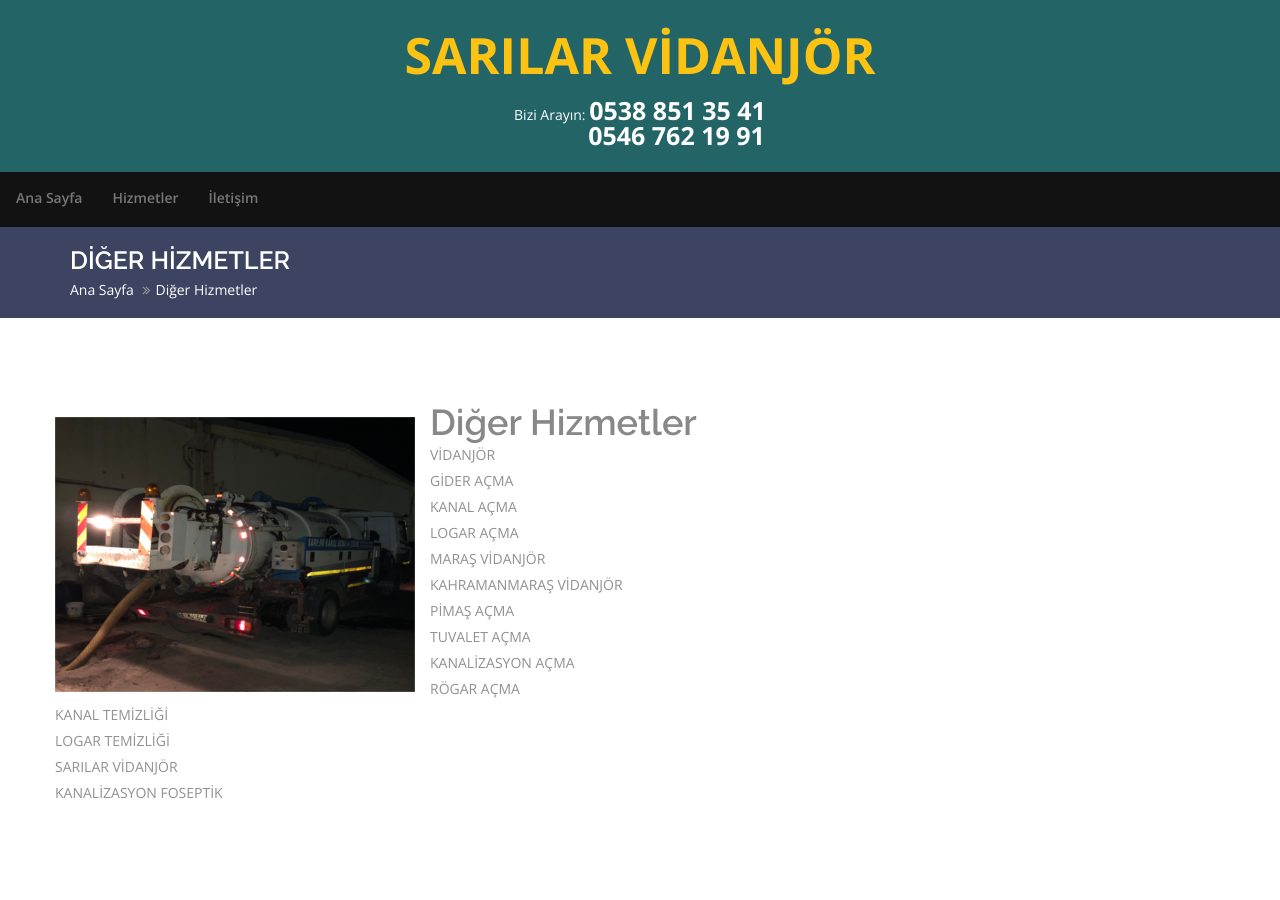
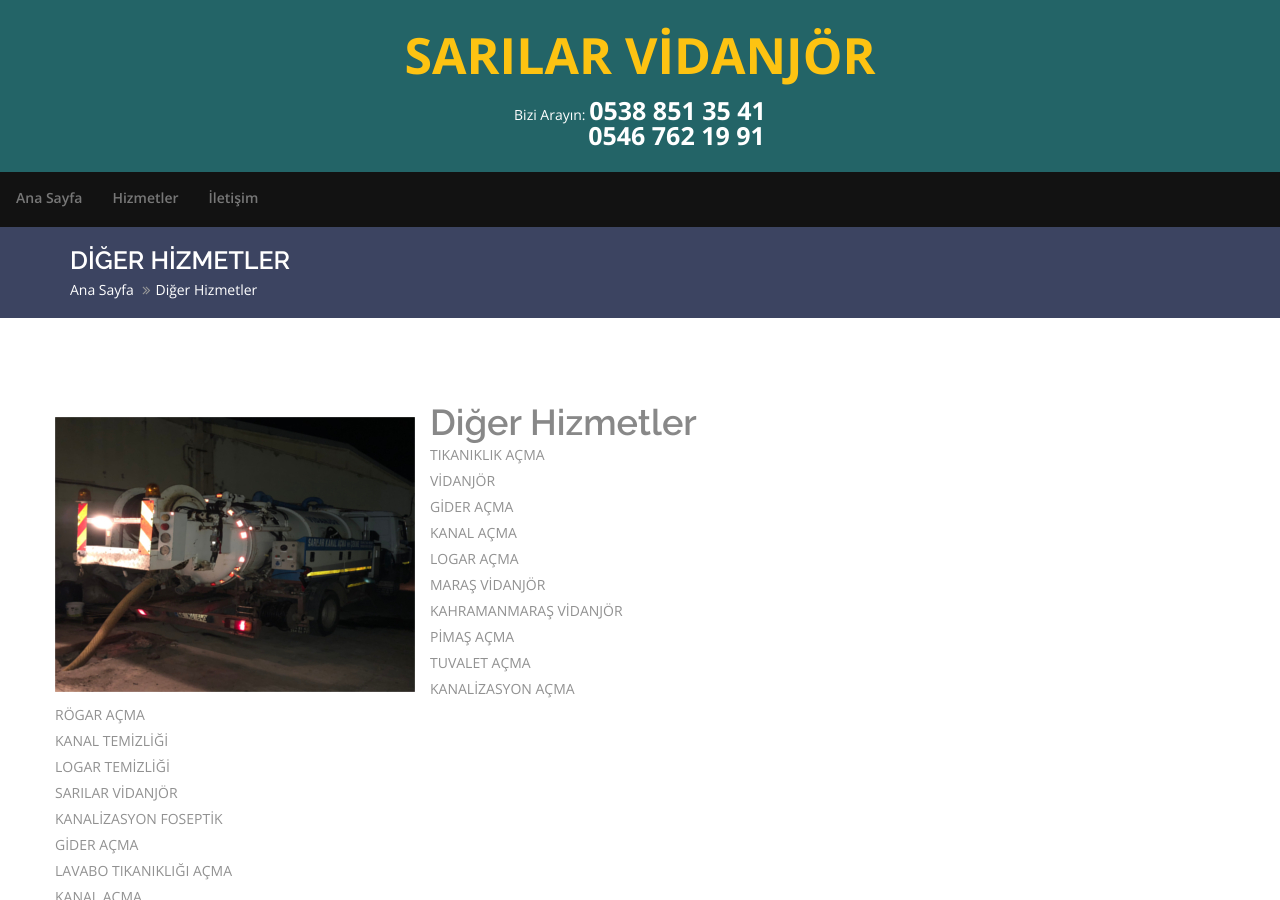
Before and after one commit to abbassarisg/abbassarisg.github.io, a Jekyll site: the page built from diger_hizmetler.md, in a window 1280 px wide and 900 px high. Built offline with Jekyll 4.4.1, drawn with Linux system fonts in a browser that asks for light colours; nearby versions of some CDN libraries; library files that are not in the unit come from our copies.

Commit message:
Update diger_hizmetler.md

```diff
--- a/diger_hizmetler.md
+++ b/diger_hizmetler.md
@@ -9,6 +9,7 @@ title: Diğer Hizmetler
 
 # Diğer Hizmetler
 
+*   TIKANIKLIK AÇMA
 *   VİDANJÖR
 *   GİDER AÇMA
 *   KANAL AÇMA
@@ -23,5 +24,8 @@ title: Diğer Hizmetler
 *   LOGAR TEMİZLİĞİ
 *   SARILAR VİDANJÖR
 *   KANALİZASYON FOSEPTİK
+*   GİDER AÇMA
+*   LAVABO TIKANIKLIĞI AÇMA
+*   KANAL AÇMA
 
 </div>
```
